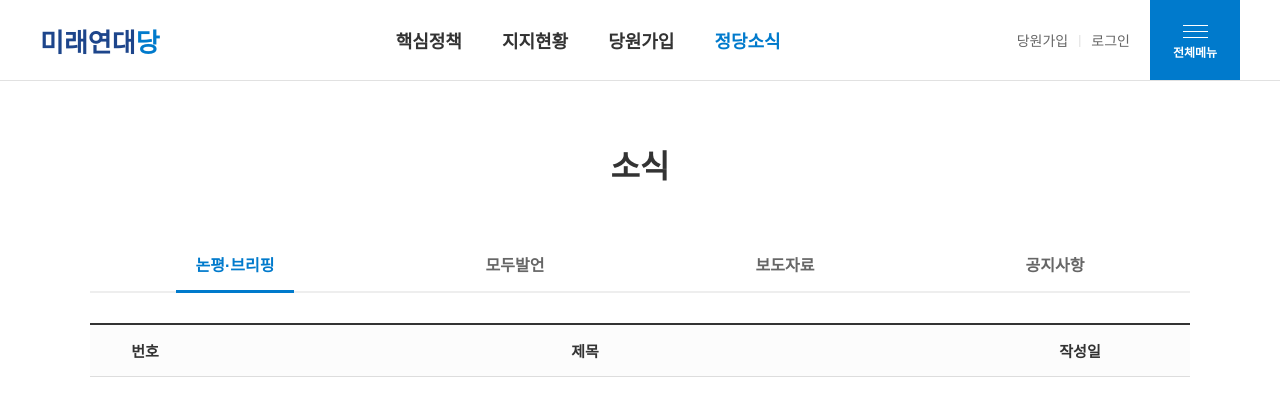
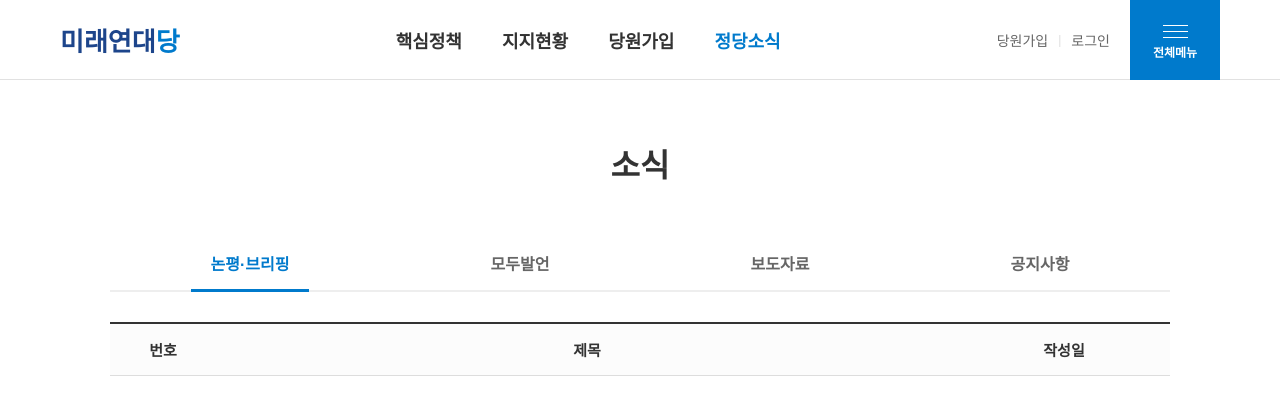
Before and after one commit to jaeyeong-11/PARTY_EX, a website: page public/news.html in a window 1280 px wide. Drawn offline with Linux system fonts and the light colour scheme; no server answers; a web font is replaced by a local one.

Commit message:
Add CSS for scrollbar and box-sizing adjustments
Added CSS to prevent pixel misalignment and ensure scrollbar visibility.

```diff
--- a/public/news.html
+++ b/public/news.html
@@ -7,6 +7,14 @@
     <link href="https://fonts.googleapis.com/css2?family=Pretendard:wght@400;700&display=swap" rel="stylesheet">
     <link rel="icon" href="/favicon.png?v=1" type="image/png">
     <style>
+        /* 🚩 픽셀 어긋남 방지 핵심 코드 */
+html {
+    overflow-y: scroll; /* 내용이 짧아도 무조건 스크롤바 자리를 확보함 */
+}
+
+* {
+    box-sizing: border-box; /* 테두리와 패딩이 너비를 침범하지 않게 함 */
+}
         :root {
             --brand-blue: #007acc;
             --brand-navy: #1d458b;
```
